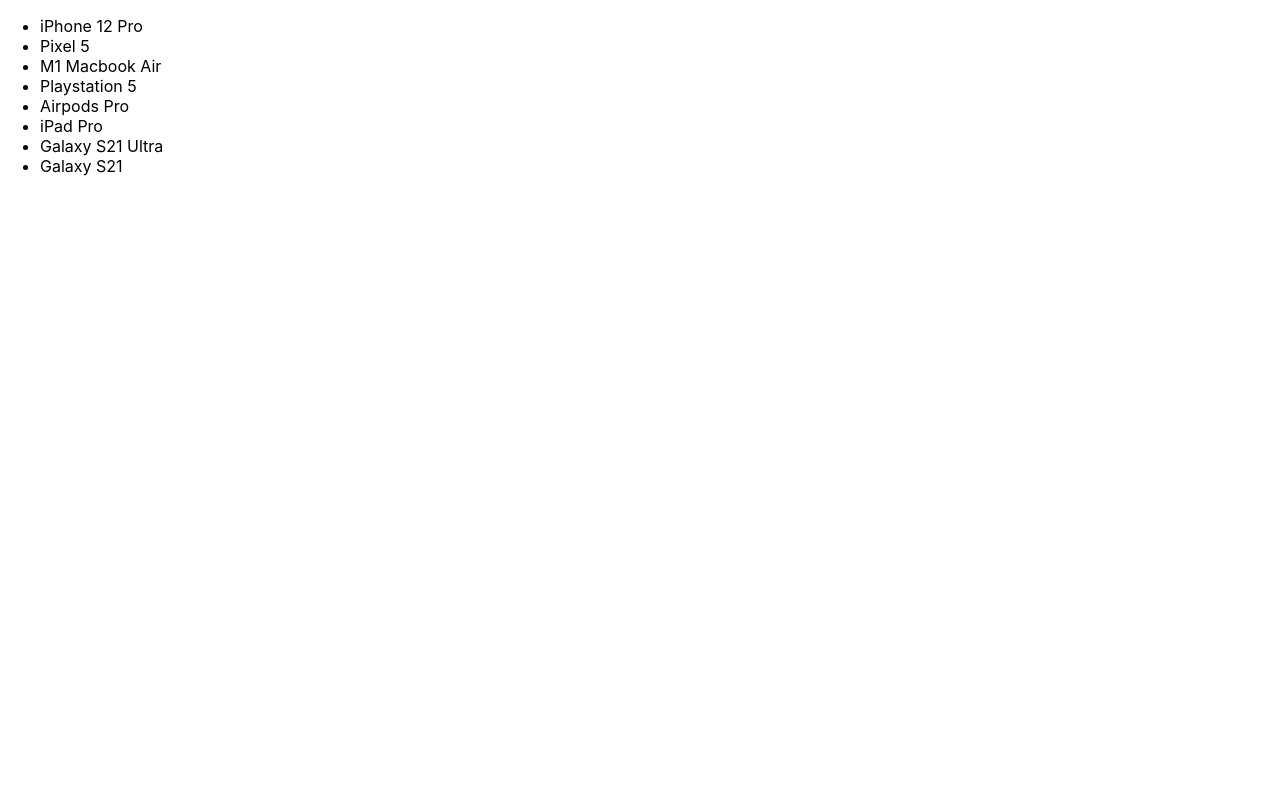
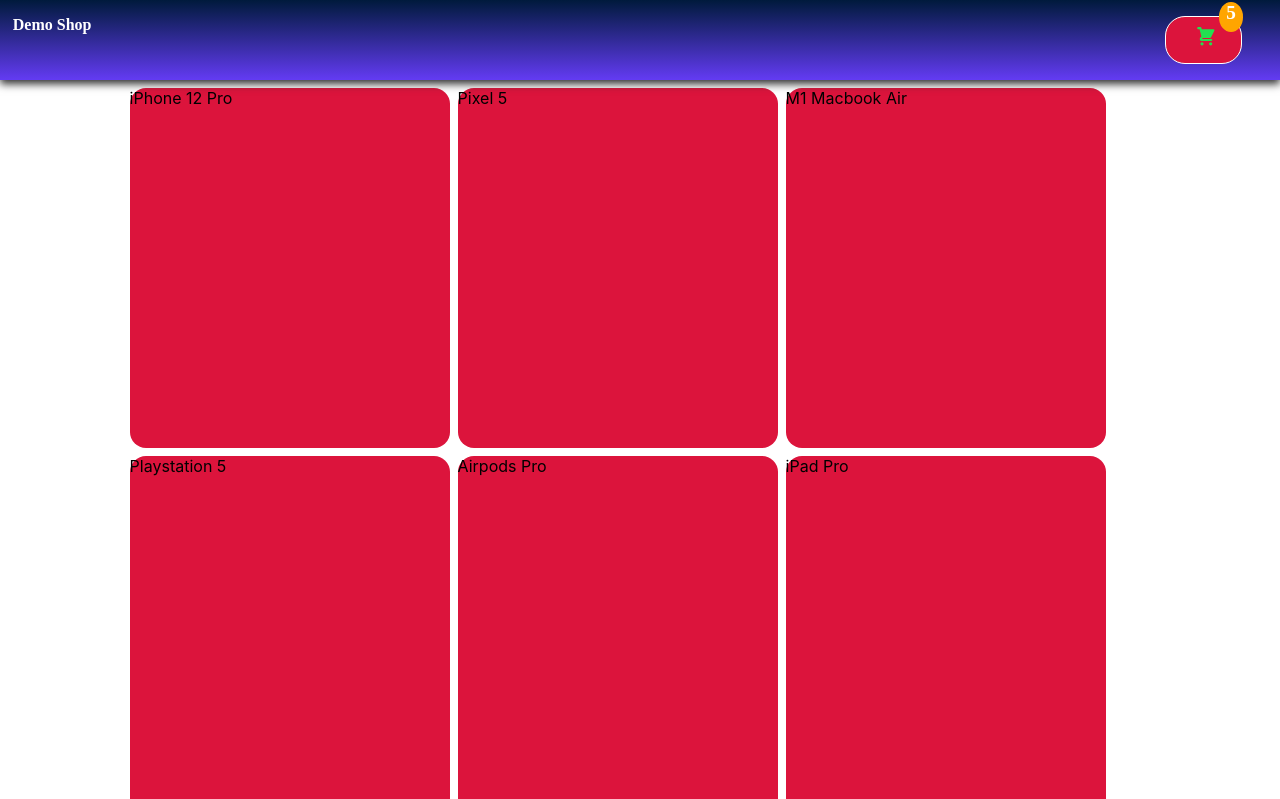
Before and after one commit to PrabeshPP/demoshop, a React (Create React App) app: page / in a window 1280 px wide. Shown: the top 799 px of the page. Built offline with nearby package versions, Linux system fonts and the light colour scheme.

Commit message:
Availabel MealItems

```diff
--- a/src/App.js
+++ b/src/App.js
@@ -4,7 +4,7 @@
 function App() {
   return (
    <div>
-   {/* <Header/> */}
+   <Header/>
    <AvailableItems/>
 
    </div>
--- a/src/Components/Header/Header.module.css
+++ b/src/Components/Header/Header.module.css
@@ -1,3 +1,7 @@
+*{
+    margin: 0%;
+}
+
 .header{
     width: 100vw;
     height:10vh;
--- a/src/Components/Items/AvailableItems.js
+++ b/src/Components/Items/AvailableItems.js
@@ -1,5 +1,8 @@
 import React from "react";
 import classes from "./AvailableItems.module.css";
+import Card from "../UI/Card";
+
+
 
 const Items=[
     {
@@ -73,15 +76,17 @@
 
 const AvailableItems=()=>{
     const ItemList=Items.map((item)=>{
-   return <li>{item.name}</li>
+   return <Card><li key={item.id}>{item.name}</li></Card>
 
     })
 
     return (
-      <section>
-          <ul>
+      <section className={classes.section}>
+
+         <ul className={classes.ul}>
         {ItemList}
         </ul>
+
       </section>
     );
 }
--- a/src/Components/Items/AvailableItems.module.css
+++ b/src/Components/Items/AvailableItems.module.css
@@ -1,3 +1,16 @@
-.li{
-    color: black;
+
+.section{
+    position: relative;
+    display: inline-block;
+    max-width: 100vw;
+    top: 10vh;
+    align-items: center;
+
+
 }
+
+.ul{
+    list-style: none;
+    margin-left: 7vw;
+
+}
--- a/src/Components/UI/Card.js
+++ b/src/Components/UI/Card.js
@@ -0,0 +1,11 @@
+import classes from "./Card.module.css";
+
+const Card=(props)=>{
+    return(
+        <div className={classes.card}>
+            {props.children}
+        </div>
+    )
+}
+
+export default Card;
--- /dev/null
+++ b/src/Components/UI/Card.module.css
@@ -0,0 +1,11 @@
+.card{
+    background-color: crimson;
+    border-radius: 16px;
+    min-height: 45vh;
+    min-width: 25vw;
+    display: inline-block;
+    margin-top: 1vh;
+    margin-right:1vh;
+
+
+}
```
